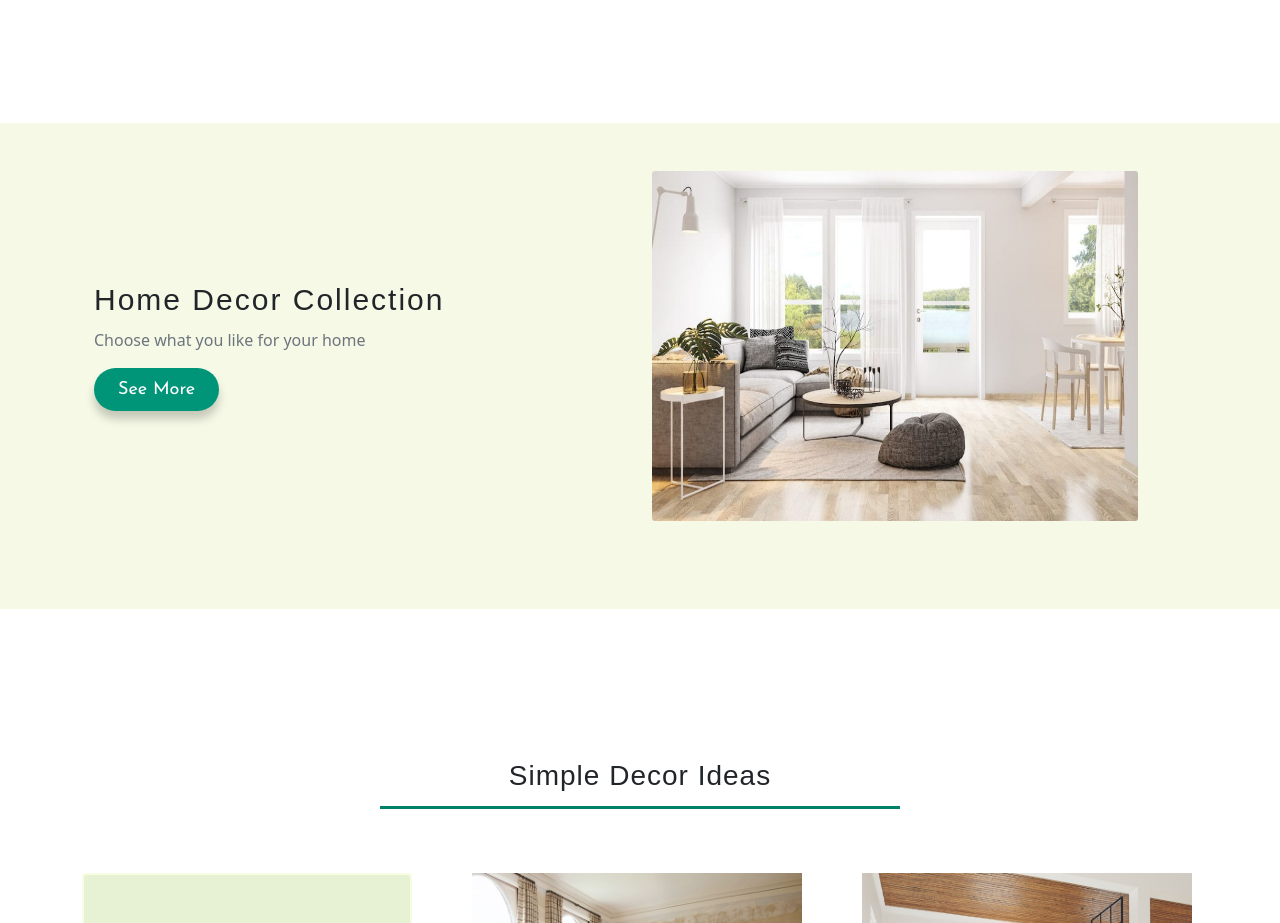
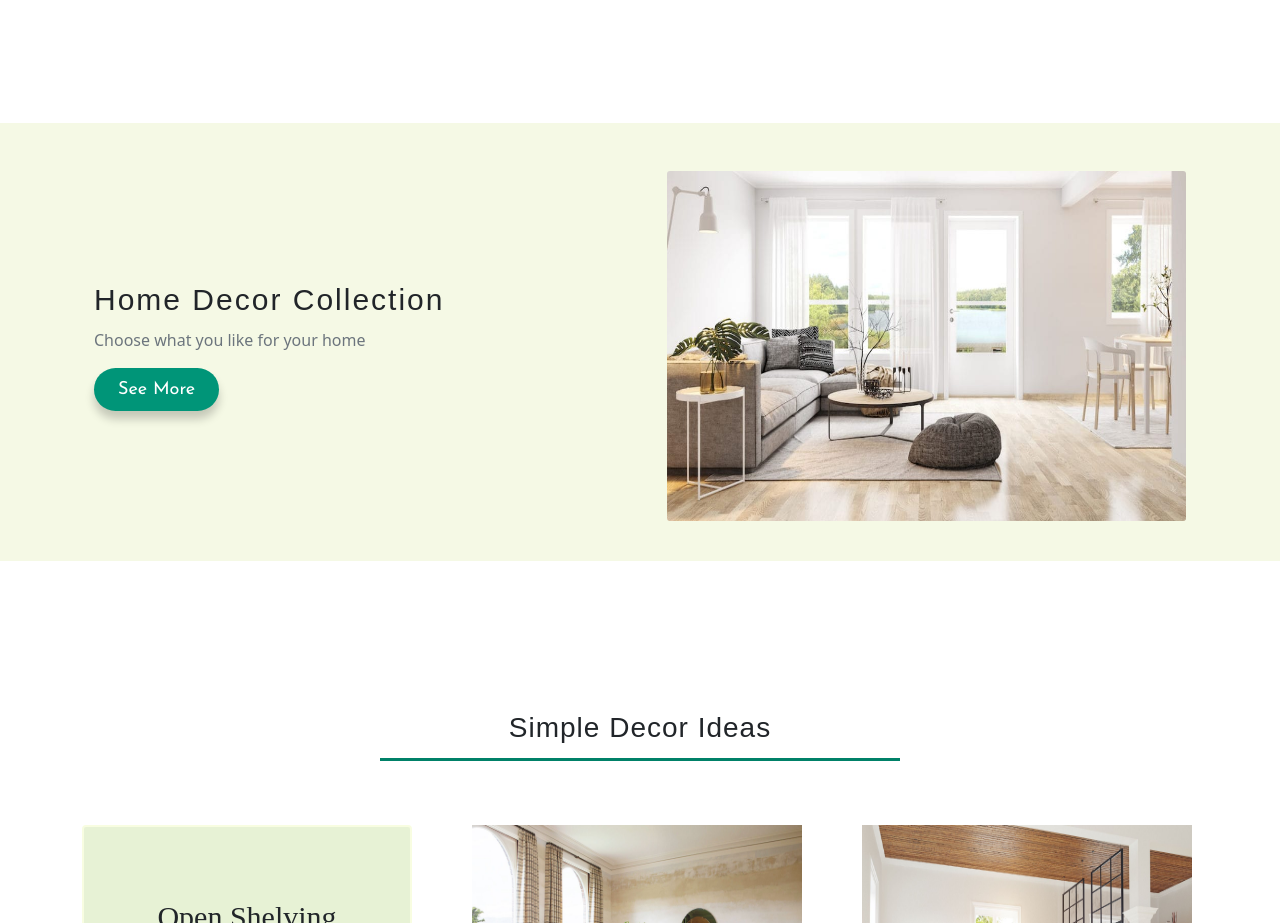
Before and after one commit to Sara-M5/Home-Decoration, a React (Create React App) app: page /home in a window 1280 px wide. Shown: the part 3840-4763 px from the top of the page. Built offline with nearby package versions, Linux system fonts and the light colour scheme; a web font is replaced by a local one.

Commit message:
Update Collection.js

```diff
--- a/src/parts/collection/Collection.js
+++ b/src/parts/collection/Collection.js
@@ -5,13 +5,13 @@ function Collection() {
     return (
         <div className="collection">
           <div className="container ">
-            <div className="row align-items-center">
-            <div className="title col">
+            <div className="row grid-3 align-items-center">
+            <div className="title mt-5">
                 <h2 className="colc-title">Home Decor Collection</h2>
                 <p className="text-muted">Choose what you like for your home</p>
                 <button className="px-4 py-2"> See More</button>
             </div>
-            <div className="m-5 col grid-3">
+            <div className="mt-5">
                 <img className="collection-img " src="/images/living-room(5).jpg"/>
             </div>
 
```
